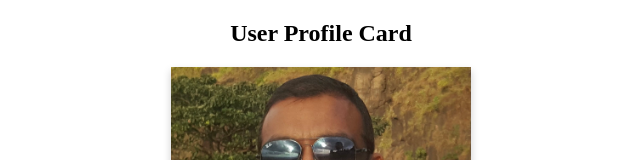
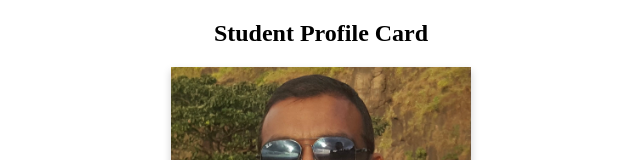
Before and after one commit to 2020MT93150/2020mt93150.github.io, a plain HTML site: page index.html in a window 1280 px wide. Shown: the top 160 px of the page, without its empty margins (319-959 px from the left). Drawn offline with Linux system fonts and the light colour scheme.

Commit message:
Update index.html

```diff
--- a/index.html
+++ b/index.html
@@ -42,7 +42,7 @@ button:hover, a:hover {
 </head>
 <body>
 
-<h2 style="text-align:center">User Profile Card</h2>
+<h2 style="text-align:center">Student Profile Card</h2>
 
 <div class="card">
   <img src="6D9FABD0-3E64-4420-9553-80B590C2F429_1_201_a.jpeg" alt="Akash" style="width:100%">
```
